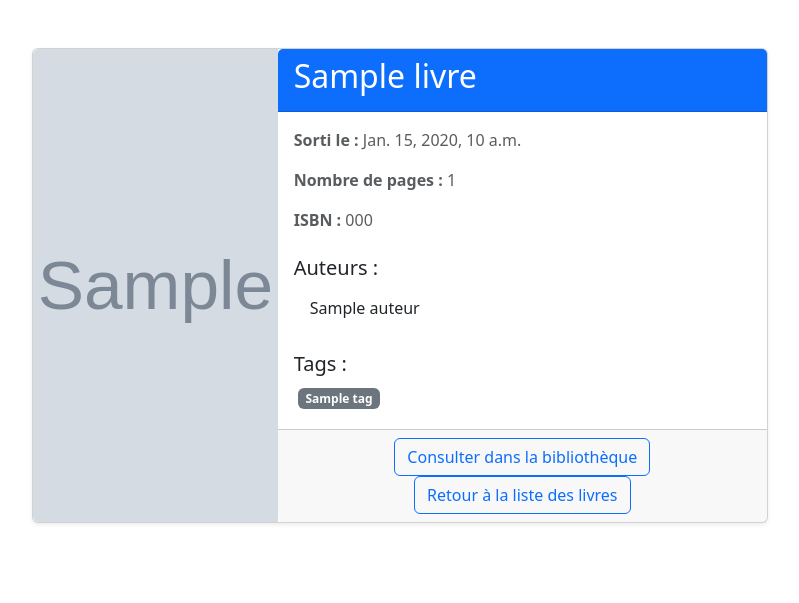
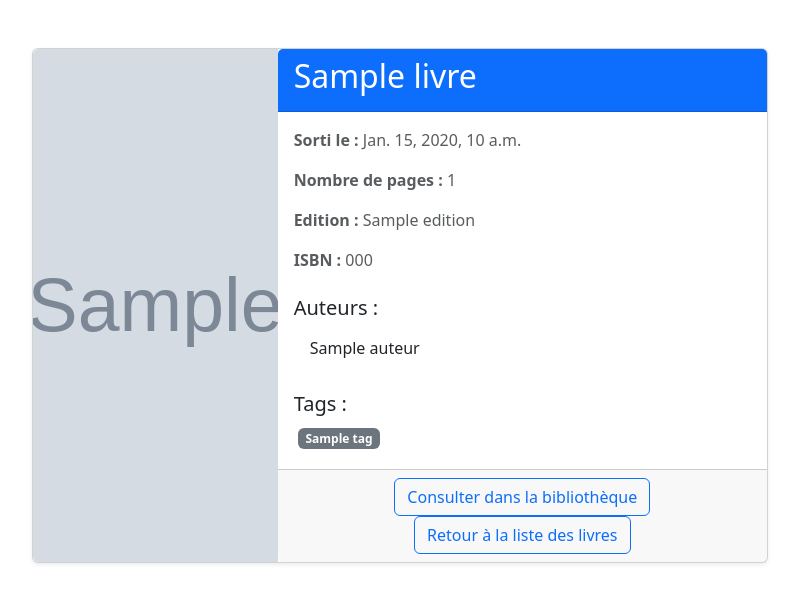
Before and after one commit to closzach/Mediatheque, a Django app: template livres/templates/livres/detail_livre.html in a window 1280 px wide. Shown: the part 56-659 px from the top of the page, without its empty margins (240-1039 px from the left). Run offline with Django 5.2, Linux system fonts and the light colour scheme; the template is opened without the code that fills it: most values are stand-ins (such as "Sample title", 1, 10 or a date in 2020); grey boxes marked "Sample" are stand-in pictures; some libraries are stand-ins or nearby versions.

Commit message:
Ajout de l'édition pour un livre.

```diff
--- a/api/models.py
+++ b/api/models.py
@@ -55,6 +55,7 @@ class Livre(models.Model):
     nom = models.CharField(max_length=100)
     date_sortie = models.DateField()
     nombre_pages = models.IntegerField()
+    edition = models.CharField(max_length=100, blank=True, null=True)
     isbn = models.CharField(
         max_length=100,
         unique=True,
--- a/livres/forms.py
+++ b/livres/forms.py
@@ -27,6 +27,9 @@ class LivreForm(forms.ModelForm):
                 'type': 'date'
             }),
             'nombre_pages': forms.NumberInput(attrs={
+                'class': 'form-control'
+            }),
+            'edition': forms.TextInput(attrs={
                 'class': 'form-control'
             }),
             'isbn': forms.TextInput(attrs={
--- a/livres/templates/livres/detail_livre.html
+++ b/livres/templates/livres/detail_livre.html
@@ -35,6 +35,9 @@
                         <div class="card-body">
                             <p class="text-muted"><strong>Sorti le :</strong> {{ livre.date_sortie }}</p>
                             <p class="text-muted"><strong>Nombre de pages :</strong> {{ livre.nombre_pages }}</p>
+                            {% if livre.edition %}
+                            <p class="text-muted"><strong>Edition :</strong> {{ livre.edition }}</p>
+                            {% endif %}
                             <p class="text-muted"><strong>ISBN :</strong> {{ livre.isbn }}</p>
 
                             <div class="mt-4">
```
